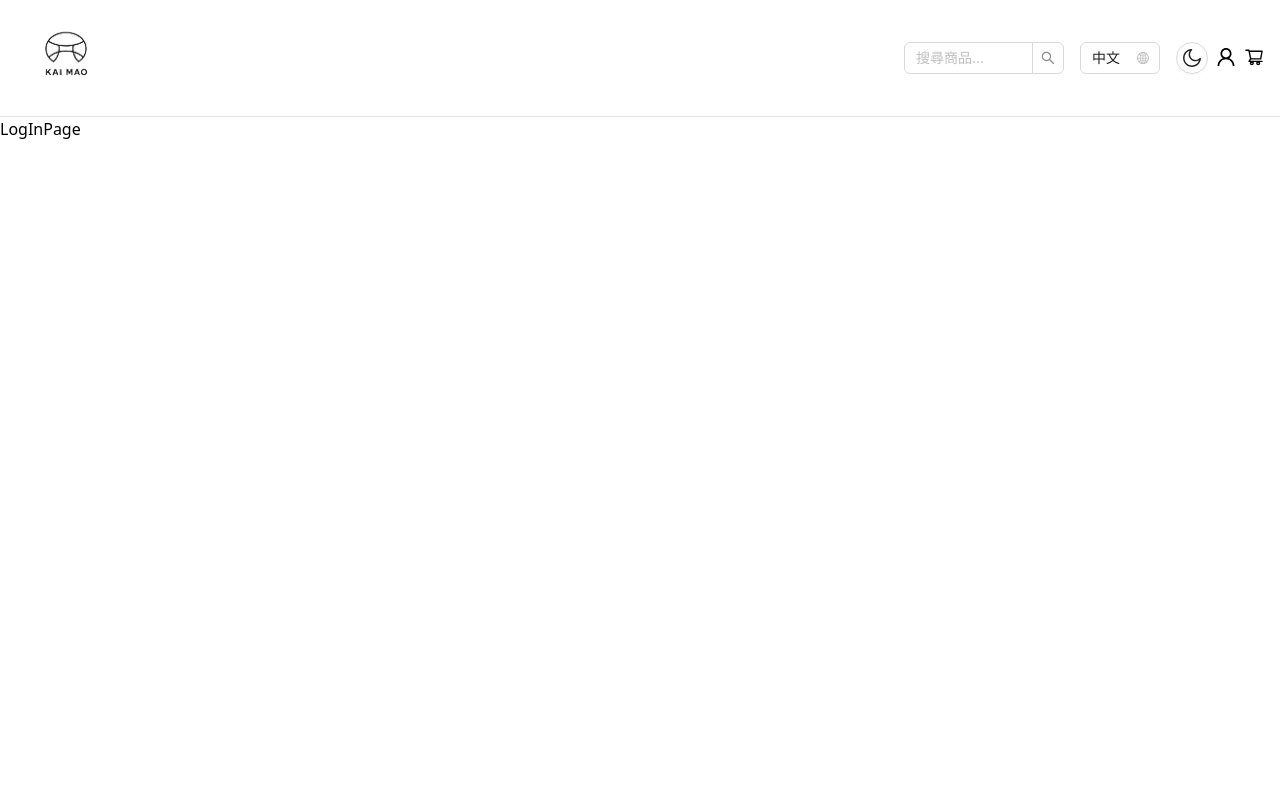
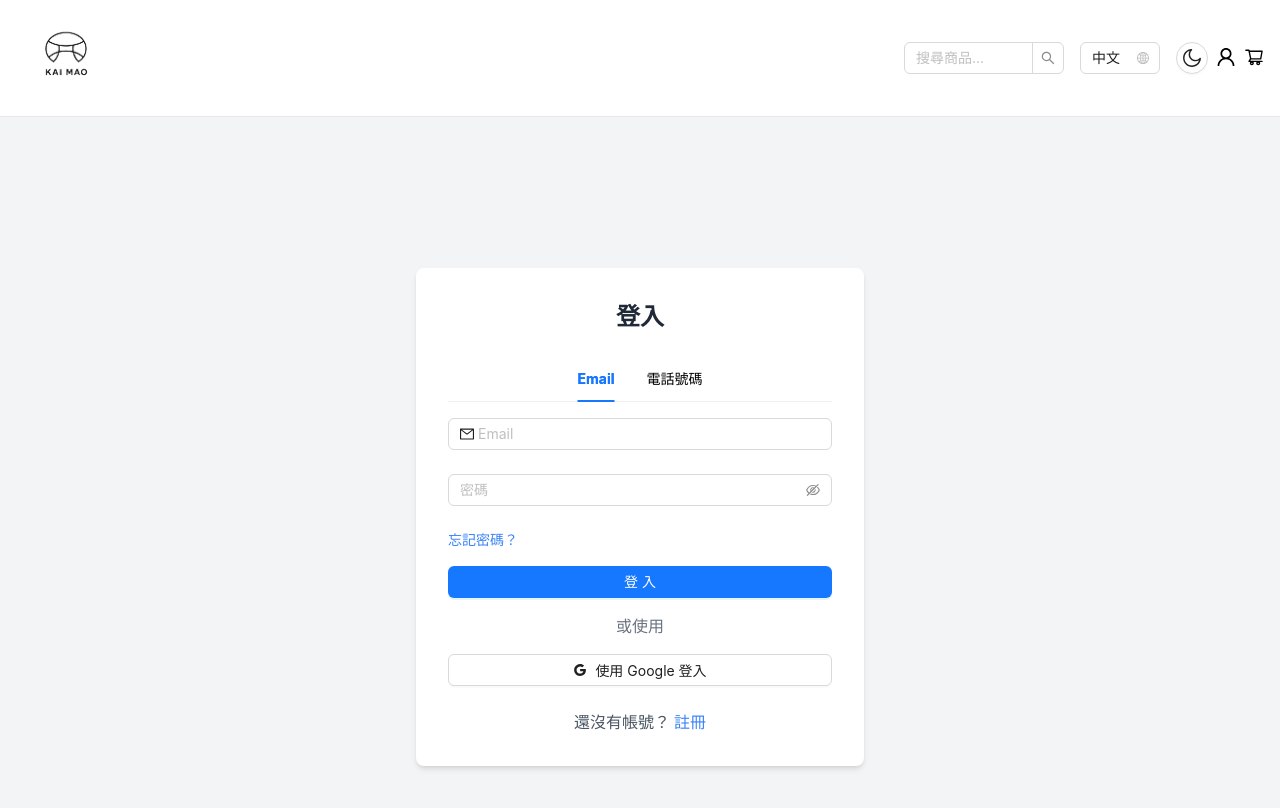
Before and after one commit to Wen0327/km, a React (Create React App) app: page /logIn in a window 1280 px wide. Shown: the top 808 px of the page. Built offline with nearby package versions, Linux system fonts and the light colour scheme.

Commit message:
feat: sign in page

```diff
--- a/src/App.js
+++ b/src/App.js
@@ -7,6 +7,7 @@ import Navbar from "./Components/Navbar";
 import HomePage from "./Pages/HomePage";
 import CartPage from "./Pages/CartPage";
 import LogInPage from "./Pages/LogInPage";
+import { AuthProvider } from "./Context/AuthContext";
 
 const messages = {
   "zh-TW": zh,
@@ -20,6 +21,7 @@ function App() {
 
   return (
     <IntlProvider locale={locale} messages={messages[locale]}>
+    <AuthProvider>
       <Router>
         <Navbar
           locale={locale}
@@ -35,6 +37,7 @@ function App() {
           <Route path="/cart" element={<CartPage />} />
         </Routes>
       </Router>
+      </AuthProvider>
     </IntlProvider>
   );
 }
--- a/src/Components/MobileSidebar.jsx
+++ b/src/Components/MobileSidebar.jsx
@@ -1,6 +1,6 @@
-import React, { useState } from "react";
+import React from "react";
 import CategorySidebar from "../Components/CategorySidebar";
-import { Drawer, Button } from "antd";
+import { Drawer } from "antd";
 
 const MobileSidebar = ({ open, onClose }) => {
   return (
--- a/src/Components/Navbar.jsx
+++ b/src/Components/Navbar.jsx
@@ -1,7 +1,7 @@
 // components/Navbar.jsx
-import React, { useState } from "react";
+import React from "react";
 import { Link } from "react-router-dom";
-import { useIntl, FormattedMessage } from "react-intl";
+import { useIntl } from "react-intl";
 import { Input, Select, Button } from "antd";
 import LogoLight from "../Assets/LogoLight.png";
 import LogoDark from "../Assets/LogoDark.png";
@@ -12,8 +12,10 @@ import {
   ShoppingCartOutlined,
   SunOutlined,
   UserOutlined,
+  LogoutOutlined,
 } from "@ant-design/icons";
 import MobileSidebar from "./MobileSidebar";
+import { useAuth } from "../Context/AuthContext";
 
 const { Search } = Input;
 
@@ -28,6 +30,7 @@ const Navbar = (props) => {
   } = props;
   // const [darkMode, setDarkMode] = useState(false);
   const intl = useIntl();
+  const { isAuthenticated, logout } = useAuth();
 
   const toggleDarkMode = () => {
     setDarkMode((prev) => !prev);
@@ -43,6 +46,7 @@ const Navbar = (props) => {
         />
         <Link to="/">
           <img
+            alt="logo"
             src={darkMode ? LogoLight : LogoDark}
             style={{ maxWidth: "100px", maxHeight: "100px" }}
           />
@@ -76,11 +80,21 @@ const Navbar = (props) => {
             )}
           </Button>
 
-          <Link to="/logIn">
-            <UserOutlined
+          {isAuthenticated ? (
+            <LogoutOutlined
+              onClick={logout}
               style={{ color: darkMode ? "white" : "black", fontSize: "20px" }}
             />
-          </Link>
+          ) : (
+            <Link to="/logIn">
+              <UserOutlined
+                style={{
+                  color: darkMode ? "white" : "black",
+                  fontSize: "20px",
+                }}
+              />
+            </Link>
+          )}
 
           <Link to="/cart">
             <ShoppingCartOutlined
--- /dev/null
+++ b/src/Context/AuthContext.jsx
@@ -0,0 +1,31 @@
+// context/AuthContext.js
+import React, { createContext, useContext, useState, useEffect } from "react";
+
+const AuthContext = createContext();
+
+export const AuthProvider = ({ children }) => {
+  const [isAuthenticated, setIsAuthenticated] = useState(false);
+
+  useEffect(() => {
+    const tokenExists = document.cookie.includes("api_key=");
+    setIsAuthenticated(tokenExists);
+  }, []);
+
+  const login = () => {
+    setIsAuthenticated(true);
+  };
+
+  const logout = () => {
+    // 清除 cookie（實際 HttpOnly cookie 應由後端控制失效）
+    document.cookie = "api_key=; path=/; expires=Thu, 01 Jan 1970 00:00:00 GMT";
+    setIsAuthenticated(false);
+  };
+
+  return (
+    <AuthContext.Provider value={{ isAuthenticated, login, logout }}>
+      {children}
+    </AuthContext.Provider>
+  );
+};
+
+export const useAuth = () => useContext(AuthContext);
--- a/src/Pages/LogInPage.jsx
+++ b/src/Pages/LogInPage.jsx
@@ -1,14 +1,122 @@
-// pages/HomePage.jsx
-import React from "react";
+import React, { useState } from "react";
+import { useNavigate } from "react-router-dom";
+import {
+  MailOutlined,
+  EyeTwoTone,
+  EyeInvisibleOutlined,
+  LoadingOutlined,
+  PhoneOutlined,
+  GoogleOutlined,
+} from "@ant-design/icons";
+import { Input, Button, Tabs, Form, message } from "antd";
+import { useAuth } from "../Context/AuthContext";
 
-const LogInPage = (props) => {
+const { TabPane } = Tabs;
+
+const LoginPage = () => {
+  const navigate = useNavigate();
+  const { login } = useAuth();
+  const [loading, setLoading] = useState(false);
+  const [loginType, setLoginType] = useState("email");
+
+  const handleLogin = (values) => {
+    setLoading(true);
+    const mockToken = "secure-api-token-abc123";
+
+    setTimeout(() => {
+      document.cookie = `api_key=${mockToken}; path=/; secure; samesite=strict`;
+      login();
+      setLoading(false);
+      message.success("登入成功！");
+      navigate("/");
+    }, 1500);
+  };
+
+  const renderForm = (type) => (
+    <Form layout="vertical" onFinish={handleLogin}>
+      <Form.Item
+        name={type === "email" ? "email" : "phone"}
+        rules={
+          type === "email"
+            ? [
+                { required: true, message: "請輸入 Email" },
+                { type: "email", message: "Email 格式錯誤" },
+              ]
+            : [{ required: true, message: "請輸入電話號碼" }]
+        }
+      >
+        <Input
+          placeholder={type === "email" ? "Email" : "電話號碼"}
+          prefix={type === "email" ? <MailOutlined /> : <PhoneOutlined />}
+        />
+      </Form.Item>
+
+      <Form.Item
+        name="password"
+        rules={[{ required: true, message: "請輸入密碼" }]}
+      >
+        <Input.Password
+          placeholder="密碼"
+          iconRender={(visible) =>
+            visible ? <EyeTwoTone /> : <EyeInvisibleOutlined />
+          }
+        />
+      </Form.Item>
+
+      <div className="flex justify-between mb-4">
+        <a className="text-sm text-blue-500 hover:underline">忘記密碼？</a>
+      </div>
+
+      <Button
+        type="primary"
+        htmlType="submit"
+        className="w-full"
+        icon={loading ? <LoadingOutlined /> : null}
+        disabled={loading}
+      >
+        {loading ? "登入中..." : "登入"}
+      </Button>
+    </Form>
+  );
+
   return (
-    <>
-      <div className="flex flex-col lg:flex-row min-h-screen dark:bg-gray-900 dark:text-white">
-        LogInPage
+    <div className="min-h-screen flex items-center justify-center bg-gray-100 dark:bg-gray-900 transition-all duration-300">
+      <div className="bg-white dark:bg-gray-800 p-8 rounded-lg shadow-md w-full max-w-md animate-fade-in">
+        <h2 className="text-2xl font-bold text-center text-gray-800 dark:text-white mb-6">
+          登入
+        </h2>
+
+        <Tabs
+          className="login_tabs"
+          activeKey={loginType}
+          onChange={setLoginType}
+          centered
+        >
+          <TabPane tab="Email" key="email">
+            {renderForm("email")}
+          </TabPane>
+          <TabPane tab="電話號碼" key="phone">
+            {renderForm("phone")}
+          </TabPane>
+        </Tabs>
+
+        <div className="text-center my-4">
+          <span className="text-gray-500 dark:text-gray-300">或使用</span>
+        </div>
+
+        <Button icon={<GoogleOutlined />} className="w-full mb-2">
+          使用 Google 登入
+        </Button>
+
+        <div className="text-center mt-4">
+          <span className="text-gray-600 dark:text-gray-300">還沒有帳號？</span>
+          <a href="/signup" className="ml-1 text-blue-500 hover:underline">
+            註冊
+          </a>
+        </div>
       </div>
-    </>
+    </div>
   );
 };
 
-export default LogInPage;
+export default LoginPage;
--- a/src/index.css
+++ b/src/index.css
@@ -26,3 +26,20 @@
     border-radius: 6px;
     opacity: 100 !important;
 }
+
+
+.login_tabs .ant-tabs-tab {
+    color: black;
+}
+
+.dark .login_tabs .ant-tabs-tab {
+    color: white;
+}
+
+.login_tabs .ant-tabs-tab.ant-tabs-tab-active .ant-tabs-tab-btn {
+    font-weight: bold;
+}
+
+.dark .login_tabs .ant-tabs-ink-bar {
+    background-color: white;
+}
```
